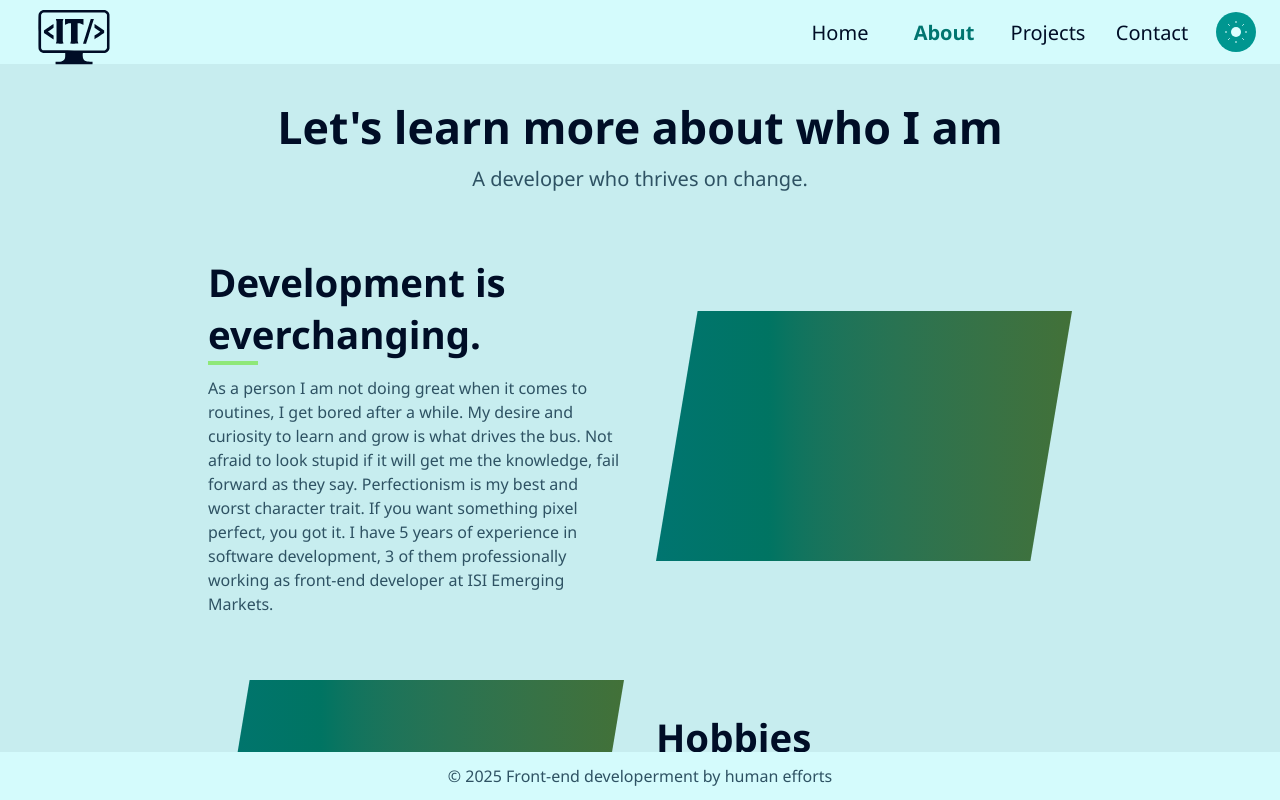
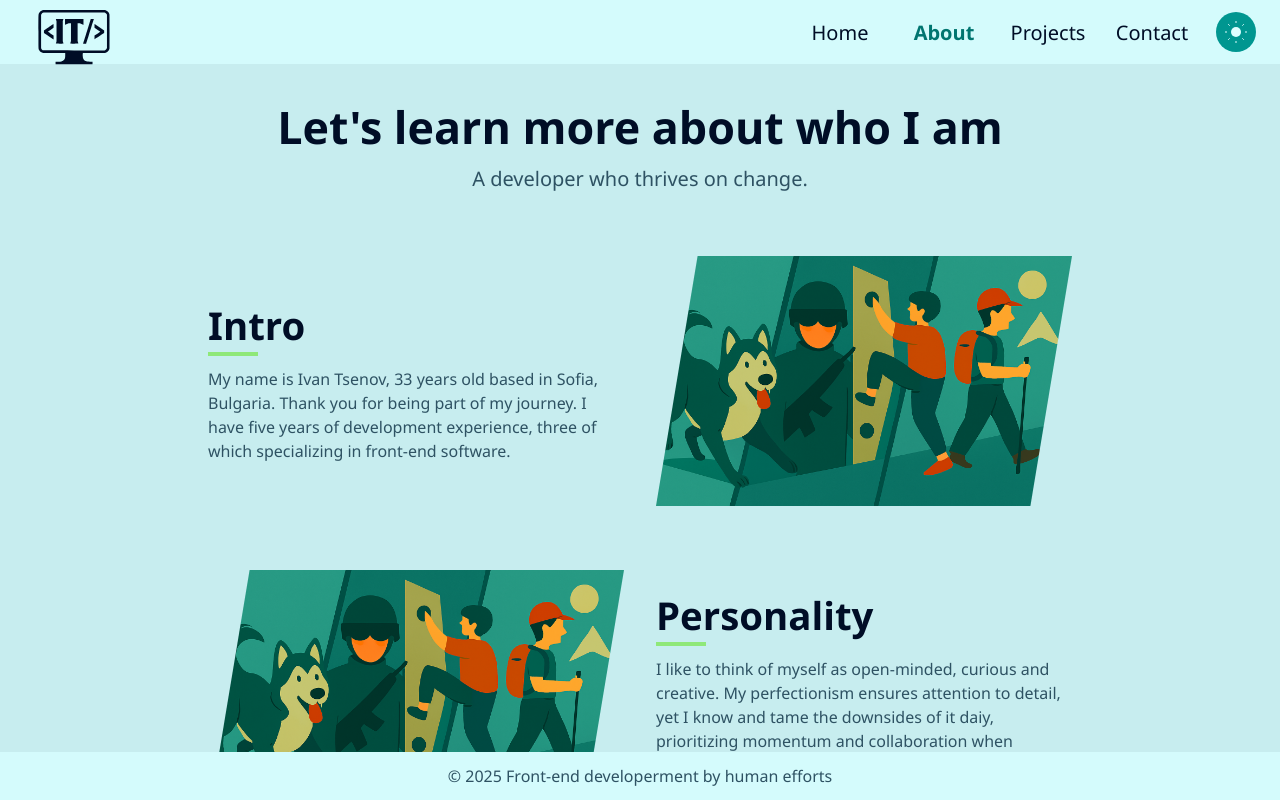
Before and after one commit to I-Tsenov/Portfolio, a React (Vite) app in the folder frontend/: page /about in a window 1280 px wide. Built offline with nearby package versions, Linux system fonts and the light colour scheme; no server answers.

Commit message:
about-page updates

```diff
--- a/frontend/src/components/BubbleFrame/BubbleFrame.module.scss
+++ b/frontend/src/components/BubbleFrame/BubbleFrame.module.scss
@@ -8,7 +8,7 @@
     max-width: max(250px, 25vw);
     aspect-ratio: 1 / 1;
     border-radius: 50%;
-    --mask-color: var(--border-muted, #a1e4ce);
+    --mask-color: var(--info, #a1e4ce);
 }
 
 .bubble {
--- a/frontend/src/pages/About/About.module.scss
+++ b/frontend/src/pages/About/About.module.scss
@@ -64,14 +64,16 @@
     .image {
         flex: 1;
         height: 250px;
-        background: var(--gradient-accent);
-        // background: linear-gradient(135deg, #f093fb 0%, #f5576c 100%);
+        background-image: url('@assets/hobby_panels.png');
+        background-size: cover;
+        background-position: center;
+        background-repeat: no-repeat;
         clip-path: polygon(10% 0, 100% 0, 90% 100%, 0% 100%);
         transition: transform 0.3s ease;
     }
 
     &:hover .image {
-        transform: scale(1.05);
+        transform: scale(1.02);
     }
 }
 
--- a/frontend/src/pages/About/About.tsx
+++ b/frontend/src/pages/About/About.tsx
@@ -25,26 +25,26 @@ const AboutMe: React.FC = () => {
                 <p>A developer who thrives on change.</p>
             </div>
 
-            <Section title="Development is everchanging.">
-                As a person I am not doing great when it comes to routines, I get bored after a while. My desire and
-                curiosity to learn and grow is what drives the bus. Not afraid to look stupid if it will get me the
-                knowledge, fail forward as they say. Perfectionism is my best and worst character trait. If you want
-                something pixel perfect, you got it. I have 5 years of experience in software development, 3 of them
-                professionally working as front-end developer at ISI Emerging Markets.
+            <Section title="Intro">
+                My name is Ivan Tsenov, 33 years old based in Sofia, Bulgaria. Thank you for being part of my journey. I
+                have five years of development experience, three of which specializing in front-end software.
             </Section>
-
-            <Section title="Hobbies" reverse>
-                Free time I spend with my friends and dog, blue-eyed mischievous husky. Occasionally go to bouldering
-                and airsoft. Love hiking and trekking, in 2020 I did Kom-Emine route and it's one of the best
-                experiences I've had in my life.
+            <Section title="Personality" reverse>
+                I like to think of myself as open-minded, curious and creative. My perfectionism ensures attention to
+                detail, yet I know and tame the downsides of it daiy, prioritizing momentum and collaboration when
+                needed. I'm happy to “fail forward” if it means learning something new.
             </Section>
-
-            <Section title="Personal History">
-                I've worked many jobs. Starting as barista then grocery store employee, to engraver for an year in
-                Leeds, England, bycicle mechanic, sales-consultant and finally web developer. Even though I liked many
-                aspects of my previous jobs they became stale at a point and the reason to choose development is the
-                everchanging nature of it. Not a day is the same. It doesn't get boring, it keeps giving you challenges
-                and opportunities. This is where I invest myself, my career.
+            <Section title="Hobbies">
+                In my free time, I enjoy outdoor adventures with friends and my spirited blue-eyed husky. I'm always up
+                for new challenges—whether it's a bouldering session, an airsoft skirmish, or a multi-day trek. In 2020,
+                I completed the Kom-Emine trail, one of the most memorable experiences of my life.
+            </Section>
+            <Section title="Short History" reverse>
+                I've worked many jobs. Starting as barista, grocery store employee, to engraver for an year in Leeds,
+                England, bycicle mechanic, sales-consultant and finally web developer. Even though I liked many aspects
+                of my previous endevours they became stale at a point and the reason to choose development is the
+                shifting nature of it. Every day provides new challenges and opportunities. This is where I invest
+                myself, my career.
             </Section>
         </div>
     );
--- a/frontend/src/pages/Contact/Contact.module.scss
+++ b/frontend/src/pages/Contact/Contact.module.scss
@@ -8,14 +8,15 @@
     container-name: mainWrapper;
     container-type: inline-size;
     overflow: hidden;
+    background-color: var(--bg-dark);
 }
 
 .imageLayer {
+    position: relative;
     grid-column: 1;
-    background-image:
-        url('@assets/face_abstract_web_dark.png'), linear-gradient(to top, var(--bg-light), var(--bg-dark));
-    background-size: contain;
-    transform: scale(1.1);
+    background-image: url('@assets/face_abstract_web_dark.png');
+    background-size: cover;
+    transform: scale(1.35);
     background-position: center;
     background-repeat: no-repeat;
     background-color: var(--bg-dark);
--- a/frontend/src/pages/Contact/Contact.tsx
+++ b/frontend/src/pages/Contact/Contact.tsx
@@ -24,7 +24,11 @@ const Contact: React.FC = () => (
                 <LinkWrapper href="https://www.instagram.com/tobetsenov/" target="_blank" ariaLabel="Instagram Profile">
                     <InstagramIcon />
                 </LinkWrapper>
-                <LinkWrapper href="https://www.facebook.com/ivan.tsenov.7/" target="_blank" ariaLabel="Facebook Profile">
+                <LinkWrapper
+                    href="https://www.facebook.com/ivan.tsenov.7/"
+                    target="_blank"
+                    ariaLabel="Facebook Profile"
+                >
                     <FacebookIcon />
                 </LinkWrapper>
             </FlexBox>
```
Also changed, not shown: frontend/src/assets/hobby_panels.png (added).
